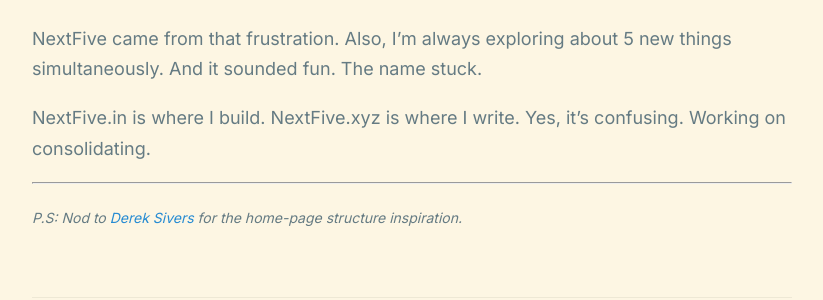
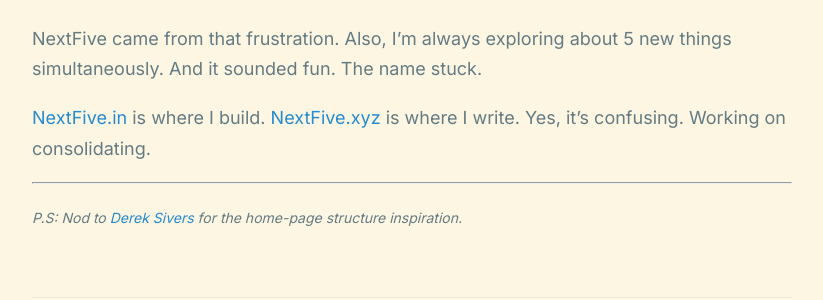
Before and after one commit to heyamitkmr/heyamitkmr.github.io, a Jekyll site: the page built from about.md, in a window 1280 px wide and 900 px high, scrolled down 5102 px. Shown: the part 506-806 px from the top of the window, without its empty margins (228-1051 px from the left). Built offline with Jekyll 4.4.1, drawn with Linux system fonts in a browser that asks for light colours; a script that is not in the unit is left out; part of the change alters nothing that is shown.

```diff
--- a/about.md
+++ b/about.md
@@ -145,7 +145,7 @@ You're probably wondering about the name.
 
 NextFive came from that frustration. Also, I'm always exploring about 5 new things simultaneously. And it sounded fun. The name stuck.
 
-NextFive.in is where I build. NextFive.xyz is where I write. Yes, it's confusing. Working on consolidating.
+[NextFive.in](https://www.nextfive.in/chapters) is where I build. [NextFive.xyz](https://www.nextfive.xyz) is where I write. Yes, it's confusing. Working on consolidating.
 
 ---
 
```
